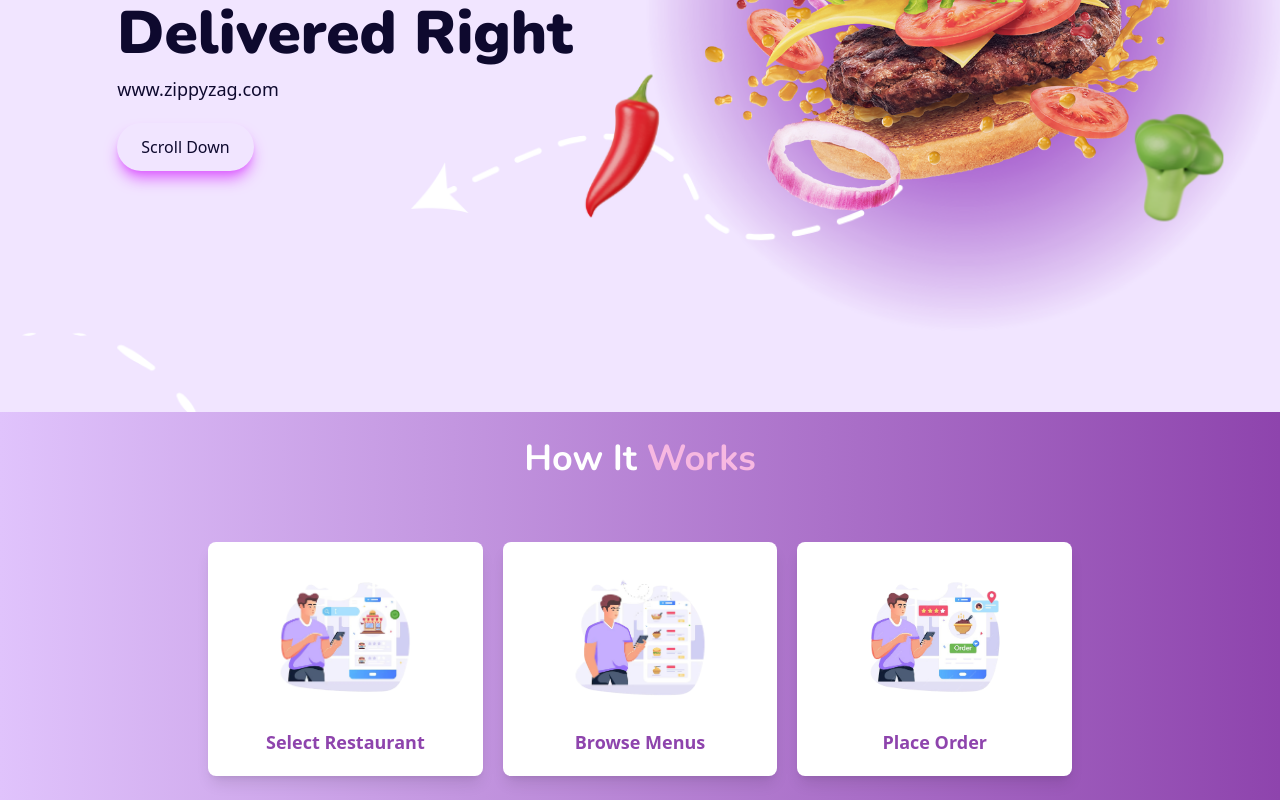
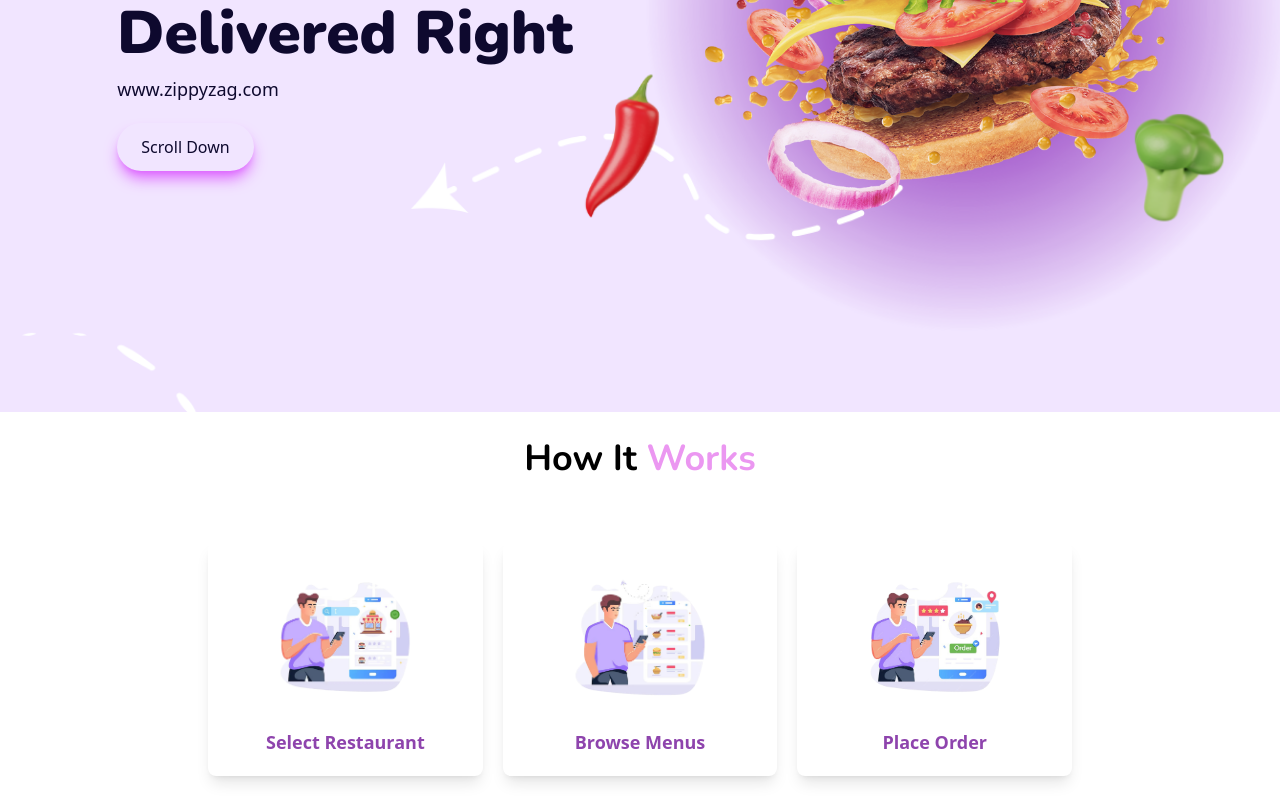
Before and after one commit to javidShabin/zippy-zag-main-project-frontend, a React (Vite) app: page / in a window 1280 px wide. Shown: the part 388-1188 px from the top of the page. Built offline with nearby package versions, Linux system fonts and the light colour scheme; a web font is replaced by a local one.

Commit message:
remove the gradient backgorund color from the demo section

```diff
--- a/src/pages/Demo.jsx
+++ b/src/pages/Demo.jsx
@@ -3,11 +3,11 @@
 
 const Demo = () => {
   return (
-    <main className="flex justify-center items-center w-full bg-gradient-to-r from-[#e0c3fc] to-[#8e44ad]">
+    <main className="flex justify-center items-center w-full ">
       <div className="container w-[90%] md:w-[80%] lg:w-[70%]">
         <div className="text-center">
-          <h1 className="text-[28px] sm:text-[32px] md:text-[36px] font-bold mt-5 text-white">
-            How It <span className="text-[#f7b8e1]">Works</span>
+          <h1 className="text-[28px] sm:text-[32px] md:text-[36px] font-bold mt-5 text-black">
+            How It <span className="text-[#eb97f1]">Works</span>
           </h1>
         </div>
 
```
